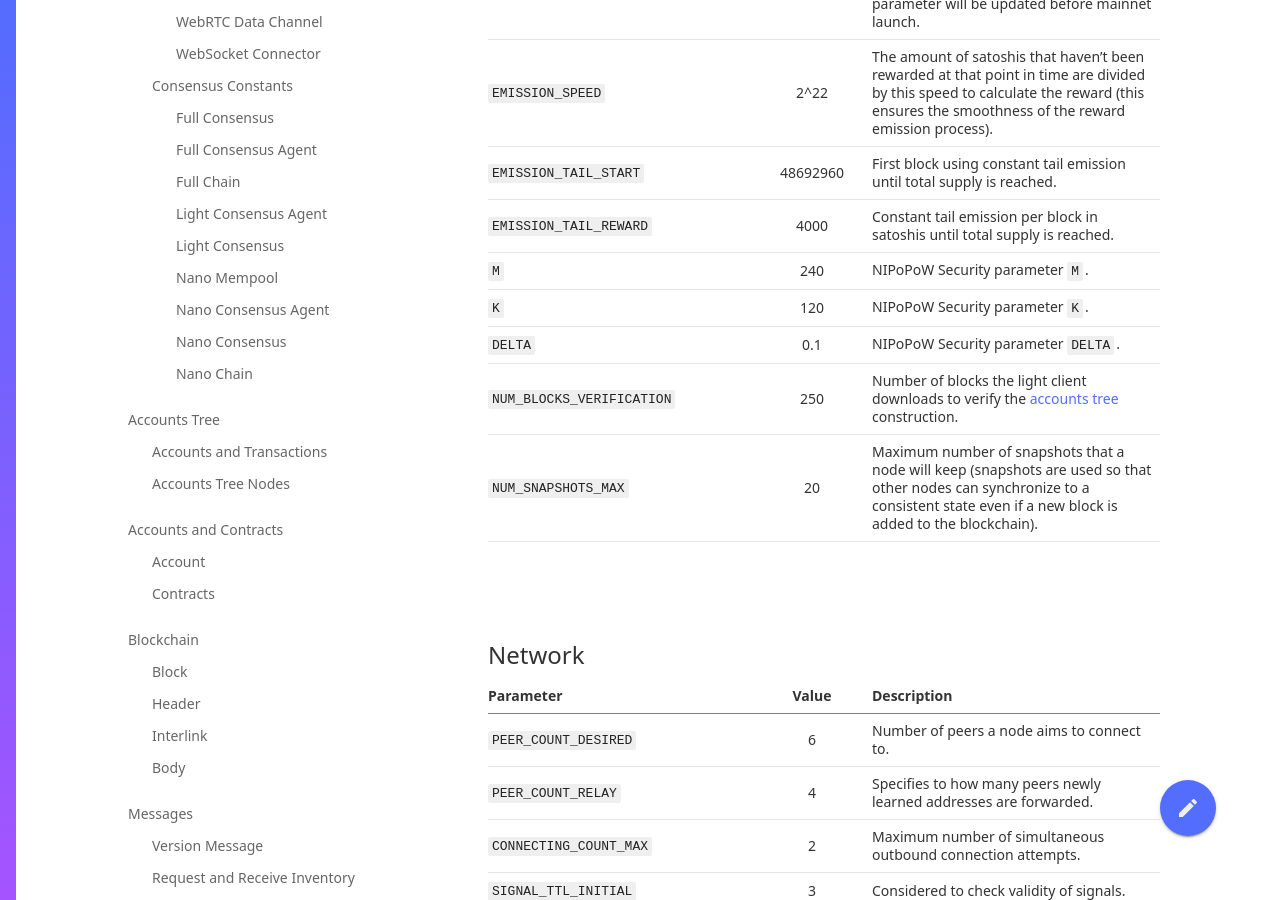
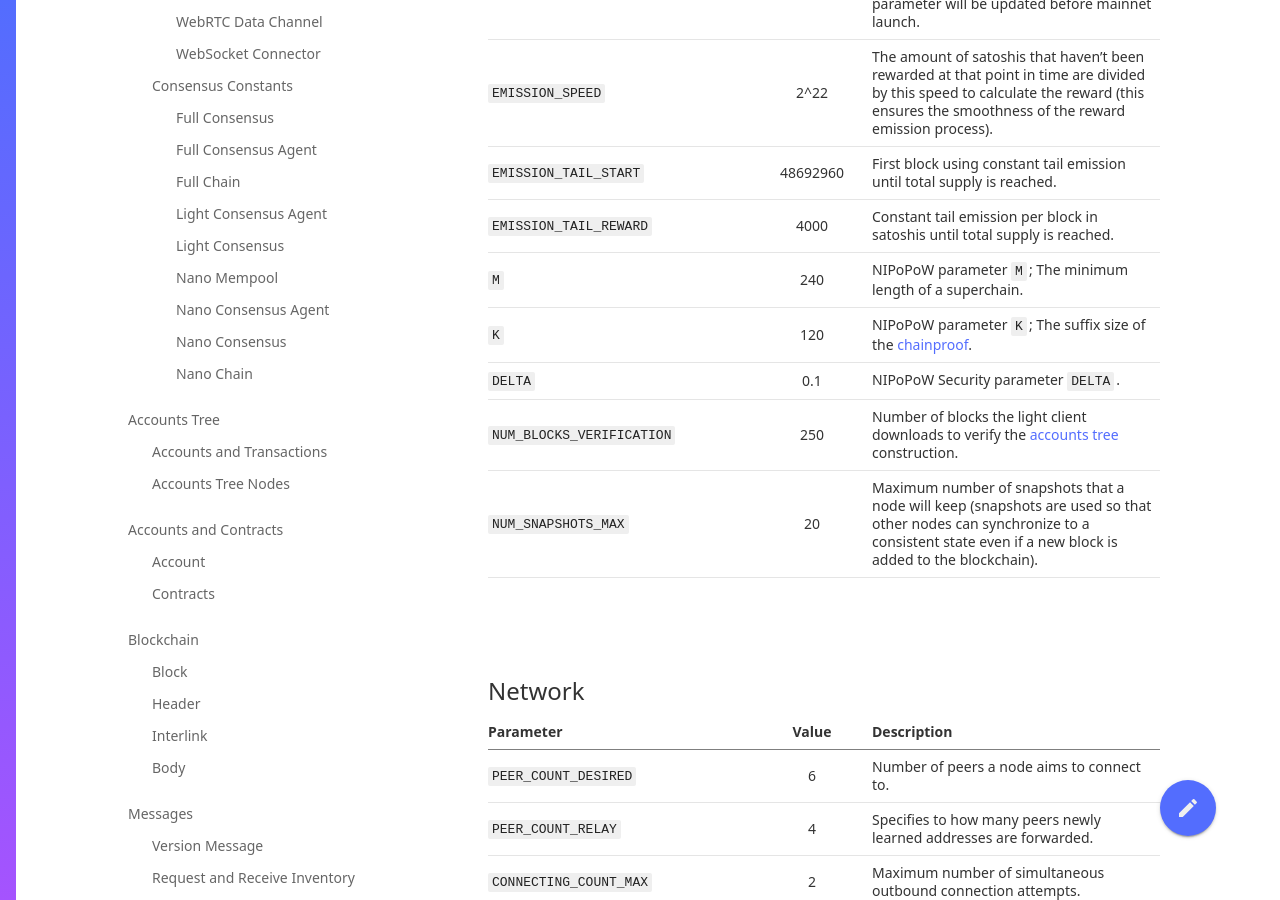
Before and after one commit to nimiq-network/developer-reference, a Jekyll site: the page built from chapters/constants.md, in a window 1280 px wide and 900 px high, scrolled down 847 px. Built offline with Jekyll 4.4.1, drawn with Linux system fonts in a browser that asks for light colours; our own code applies the rules of GitHub Pages for plain Markdown files.

Commit message:
Explain and link NIPoPow parameters M and K

```diff
--- a/chapters/constants.md
+++ b/chapters/constants.md
@@ -22,8 +22,8 @@
 |`EMISSION_SPEED`			|2^22			|The amount of satoshis that haven't been rewarded at that point in time are divided by this speed to calculate the reward (this ensures the smoothness of the reward emission process). |
 |`EMISSION_TAIL_START`		|48692960		|First block using constant tail emission until total supply is reached.				|
 |`EMISSION_TAIL_REWARD`		|4000			|Constant tail emission per block in satoshis until total supply is reached.						|
-|`M`						|240			|NIPoPoW Security parameter `M`.															|
-|`K`						|120			|NIPoPoW Security parameter `K`.															|
+|`M`						|240			|NIPoPoW parameter `M`; The minimum length of a superchain.															|
+|`K`						|120			|NIPoPoW parameter `K`; The suffix size of the [chainproof](verify.md#chainproof).															|
 |`DELTA`					|0.1			|NIPoPoW Security parameter `DELTA`.														|
 |`NUM_BLOCKS_VERIFICATION`	|250			|Number of blocks the light client downloads to verify the [accounts tree](account-tree.md) construction.	|
 |`NUM_SNAPSHOTS_MAX`		|20				|Maximum number of snapshots that a node will keep (snapshots are used so that other nodes can synchronize to a consistent state even if a new block is added to the blockchain). |
```
